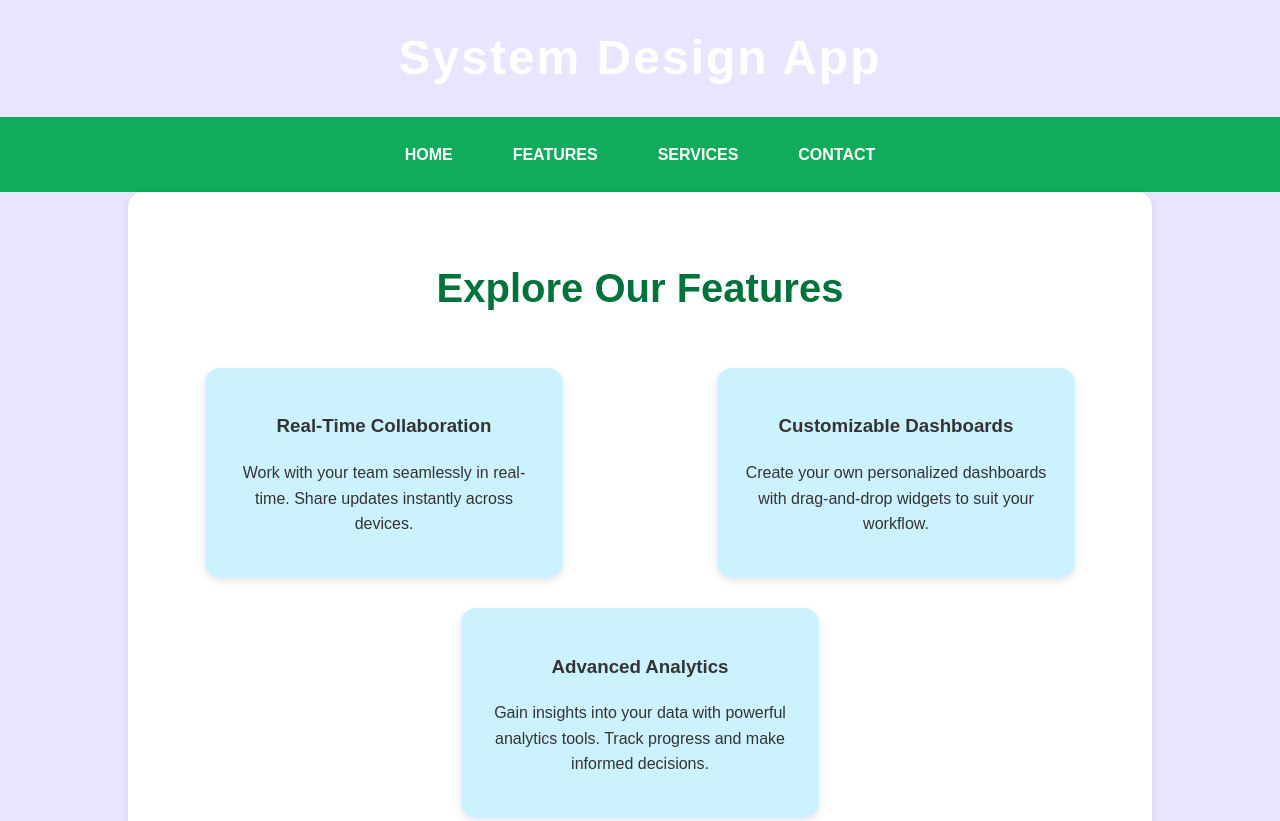
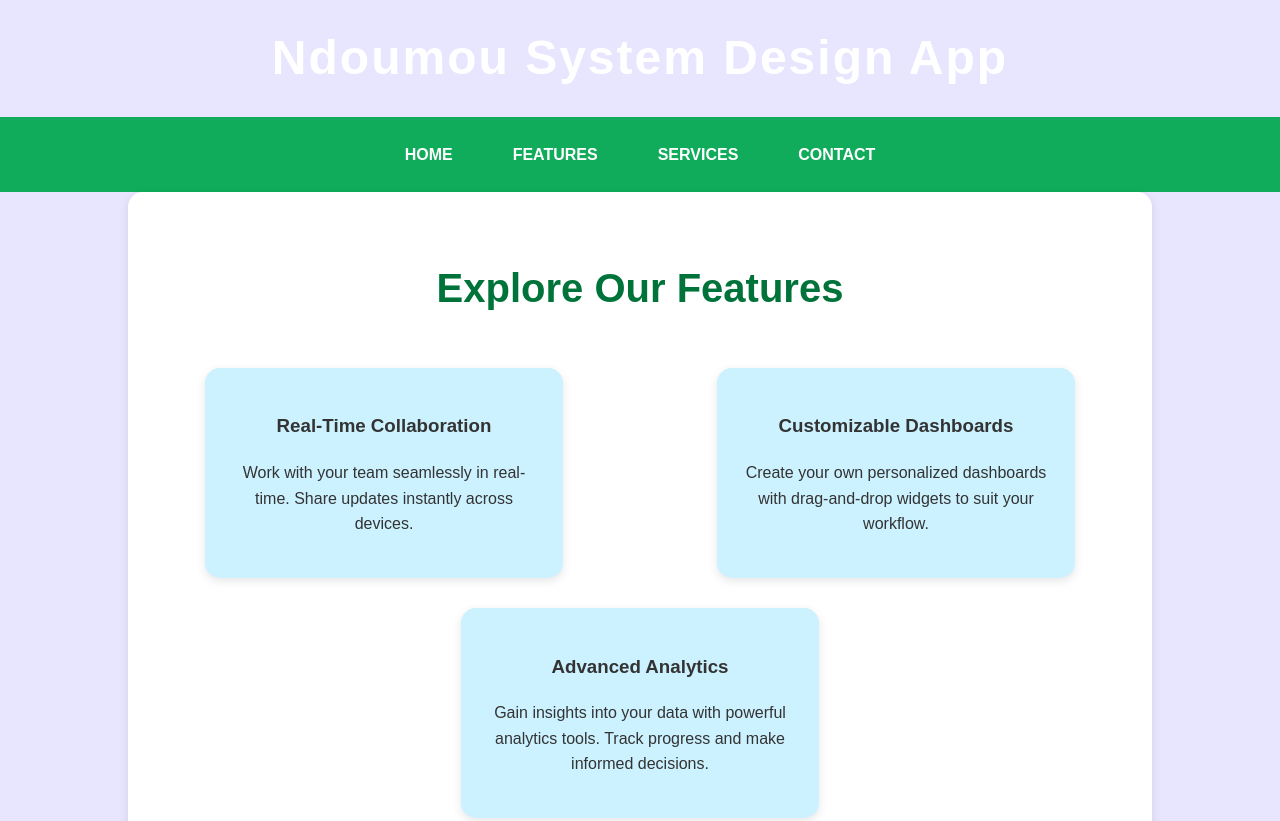
Before and after one commit to andoumou/devopsdemorepo, a plain HTML site: page index.html in a window 1280 px wide. Shown: the top 821 px of the page. Drawn offline with Linux system fonts and the light colour scheme.

Commit message:
Update index.html

```diff
--- a/index.html
+++ b/index.html
@@ -110,7 +110,7 @@
 
     <header>
         <div class="container">
-            <h1>System Design App</h1>
+            <h1>Ndoumou System Design App</h1>
         </div>
     </header>
 
```
